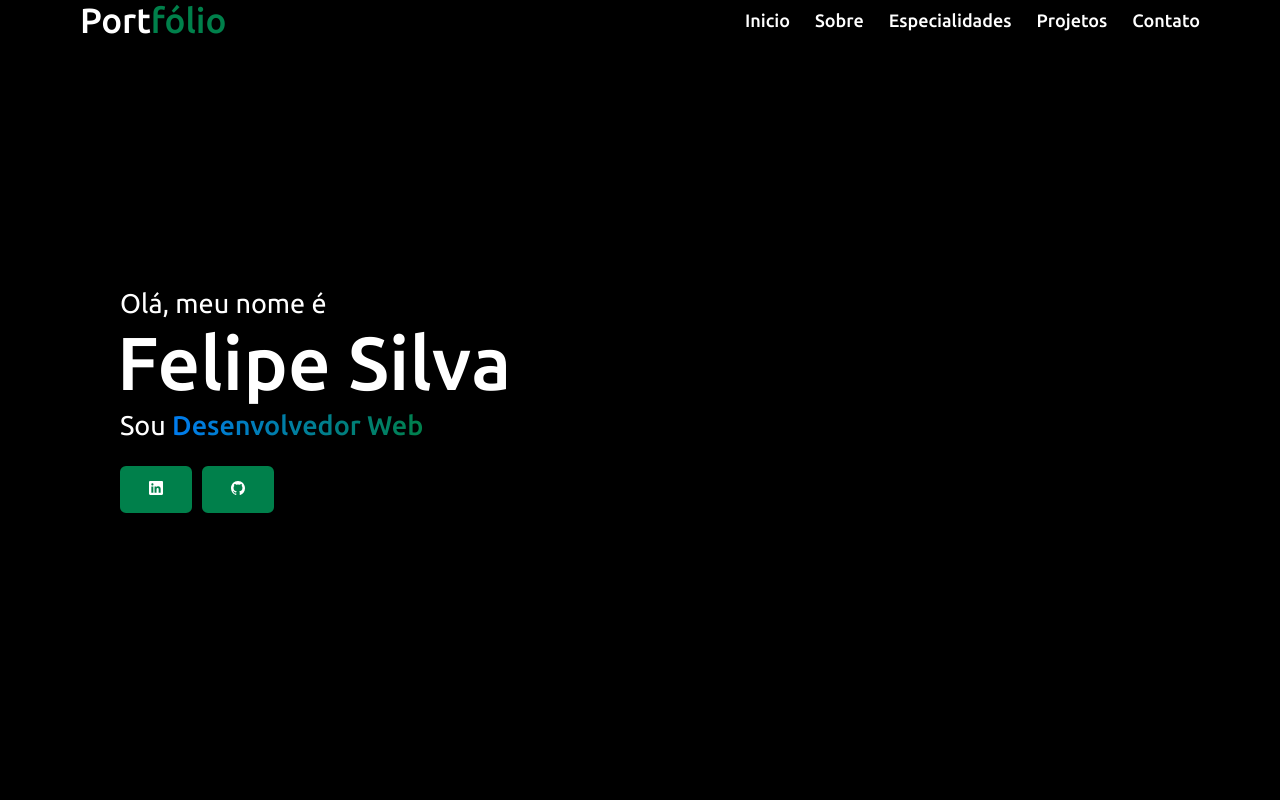
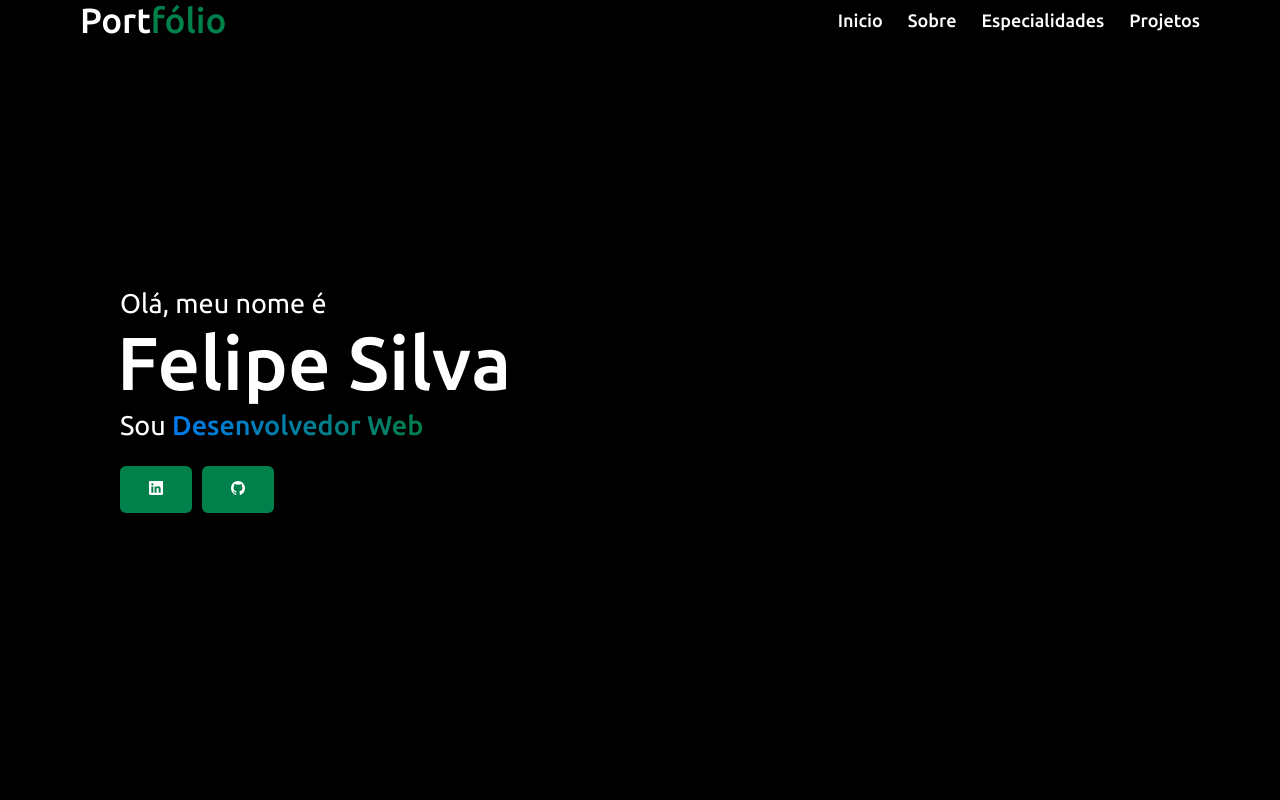
Before and after one commit to Feliper-Silva/portifolio-web, a React (Create React App) app: page /home in a window 1280 px wide. Shown: the top 800 px of the page. Built offline with nearby package versions, Linux system fonts and the light colour scheme.

Commit message:
remove contact

```diff
--- a/src/components/Header/index.jsx
+++ b/src/components/Header/index.jsx
@@ -55,9 +55,6 @@ function Navbar() {
             <li>
               <a href="#project">Projetos</a>
             </li>
-            <li>
-              <a href="#contact">Contato</a>
-            </li>
           </ul>
           <div className="menu-btn">
             <ion-icon name="menu-outline" onClick={ClickBtn}></ion-icon>
```
